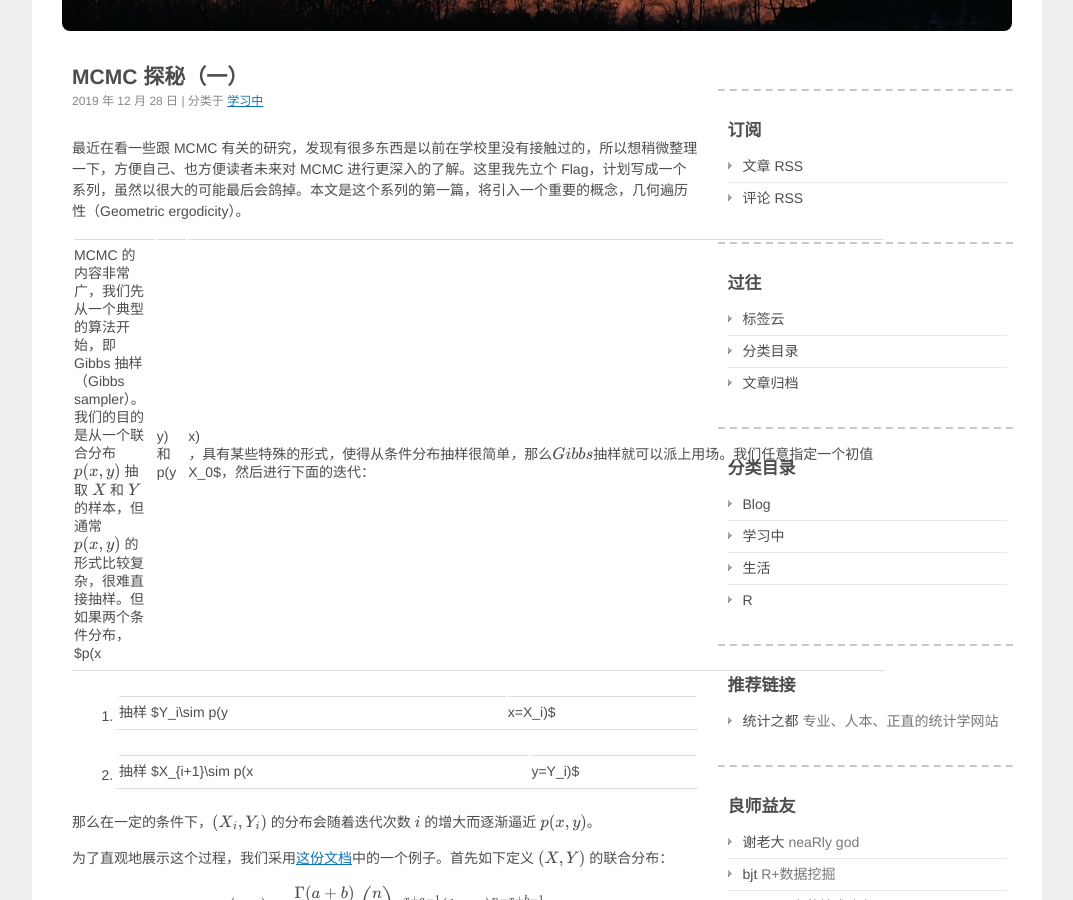
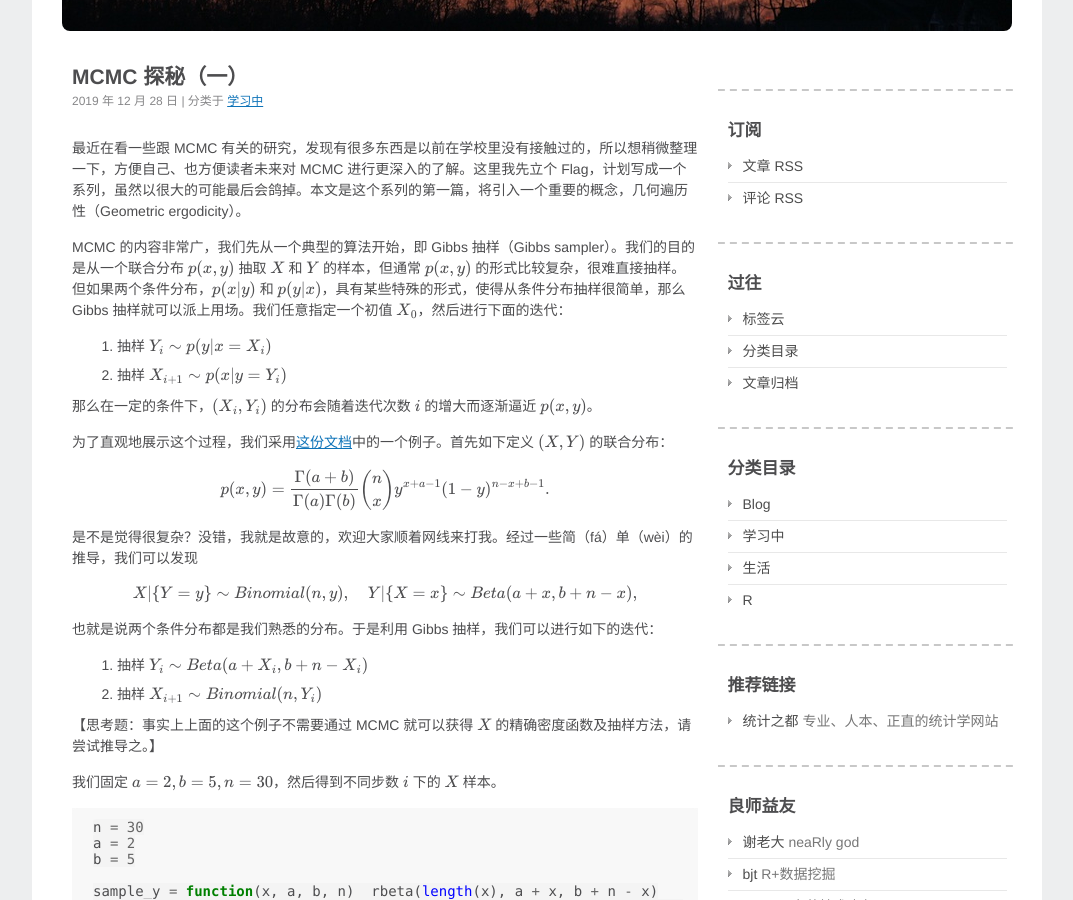
Before and after one commit to yixuan/cn, a Jekyll site: the page built from _posts/2019-12-28-mcmc-notes-1.md, in a window 1280 px wide and 900 px high, scrolled down 324 px. Shown: the whole window, without its empty margins (103-1176 px from the left). Built offline with Jekyll 4.4.1, drawn with Linux system fonts in a browser that asks for light colours; formulas are drawn with MathJax 3; comment, search, counter and statistics services are not loaded.

Commit message:
fix math formula

```diff
--- a/_posts/2019-12-28-mcmc-notes-1.md
+++ b/_posts/2019-12-28-mcmc-notes-1.md
@@ -17,10 +17,10 @@ tags:
 
 最近在看一些跟 MCMC 有关的研究，发现有很多东西是以前在学校里没有接触过的，所以想稍微整理一下，方便自己、也方便读者未来对 MCMC 进行更深入的了解。这里我先立个 Flag，计划写成一个系列，虽然以很大的可能最后会鸽掉。本文是这个系列的第一篇，将引入一个重要的概念，几何遍历性（Geometric ergodicity）。
 
-MCMC 的内容非常广，我们先从一个典型的算法开始，即 Gibbs 抽样（Gibbs sampler）。我们的目的是从一个联合分布 $p(x,y)$ 抽取 $X$ 和 $Y$ 的样本，但通常 $p(x,y)$ 的形式比较复杂，很难直接抽样。但如果两个条件分布，$p(x|y)$ 和 $p(y|x)$，具有某些特殊的形式，使得从条件分布抽样很简单，那么 Gibbs 抽样就可以派上用场。我们任意指定一个初值 $X_0$，然后进行下面的迭代：
+MCMC 的内容非常广，我们先从一个典型的算法开始，即 Gibbs 抽样（Gibbs sampler）。我们的目的是从一个联合分布 $p(x,y)$ 抽取 $X$ 和 $Y$ 的样本，但通常 $p(x,y)$ 的形式比较复杂，很难直接抽样。但如果两个条件分布，$p(x\vert y)$ 和 $p(y\vert x)$，具有某些特殊的形式，使得从条件分布抽样很简单，那么 Gibbs 抽样就可以派上用场。我们任意指定一个初值 $X_0$，然后进行下面的迭代：
 
-1. 抽样 $Y_i\sim p(y|x=X_i)$
-2. 抽样 $X_{i+1}\sim p(x|y=Y_i)$
+1. 抽样 $Y_i\sim p(y\vert x=X_i)$
+2. 抽样 $X_{i+1}\sim p(x\vert y=Y_i)$
 
 那么在一定的条件下，$(X_i,Y_i)$ 的分布会随着迭代次数 $i$ 的增大而逐渐逼近 $p(x,y)$。
 
```
